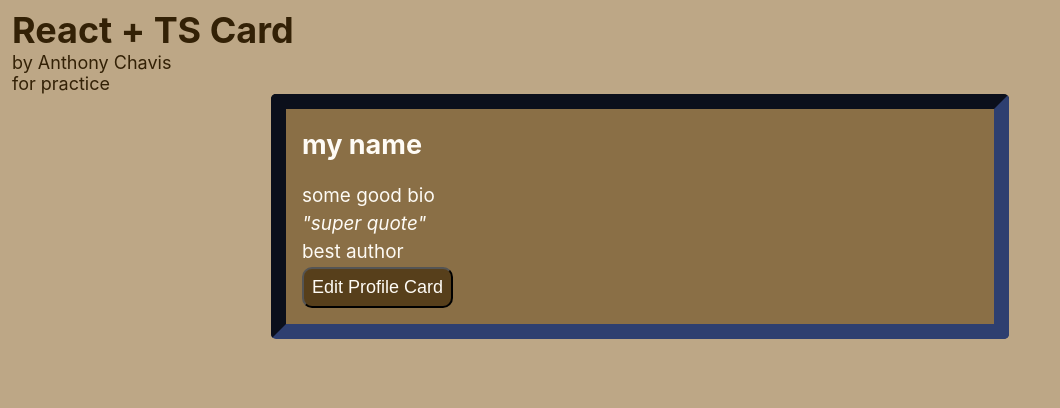
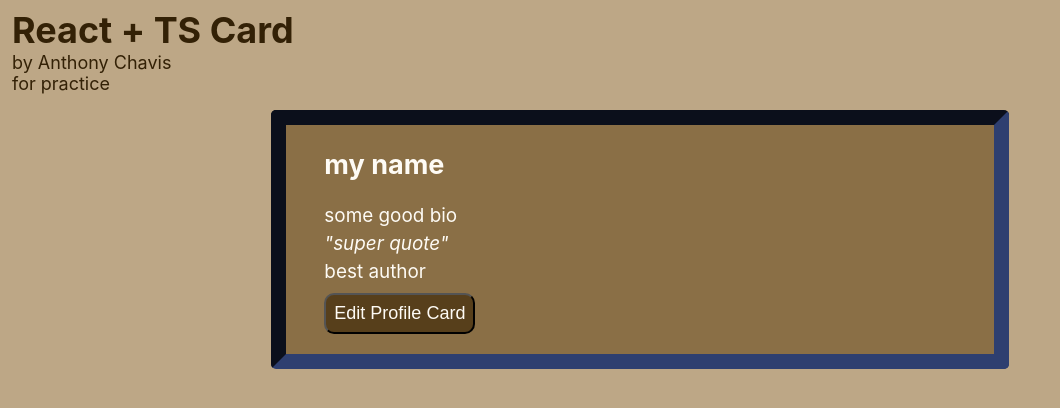
Before and after one commit to anthonychavis/personal-profile-card-cra, a React (Create React App) app: page / in a window 1280 px wide. Shown: the top 408 px of the page, without its empty margins (0-1060 px from the left). Built offline with nearby package versions, Linux system fonts and the light colour scheme.

Commit message:
container marg/pad; btn marg+transition

```diff
--- a/src/components/Card.module.css
+++ b/src/components/Card.module.css
@@ -4,9 +4,10 @@ article {
     border-radius: 5px;
     color: hsl(36, 87%, 98%);
     line-height: 1.5;
-    margin: 0 auto 1rem;
+    margin: 1rem auto;
     max-inline-size: 65ch;
-    padding: 1rem;
+    padding-inline: 3vi;
+    padding-block: 2.5vb;
 }
 
 .btn {
@@ -16,5 +17,11 @@ article {
     cursor: pointer;
     font-size: inherit;
     inline-size: max-content;
+    margin-block-start: 0.8vb;
     padding: 0.5rem;
+    transition: background-color 200ms ease-out;
 }
+.btn:hover,
+.btn:focus {
+    background-color: #e8d317;
+}
```
